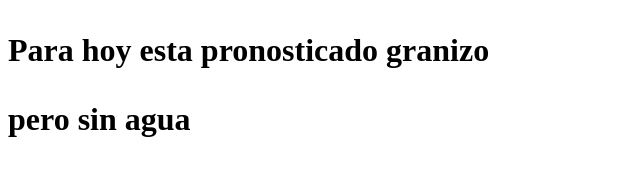
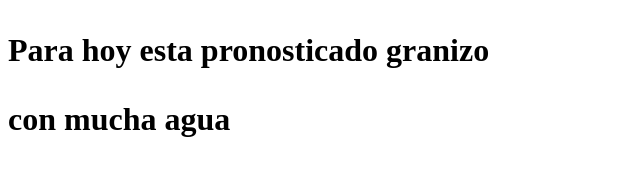
Before and after one commit to BrunoGarcia1973/repositiorioGIT-1-, a plain HTML site: page Mensaje-1.html in a window 1280 px wide. Shown: the whole page, without its empty margins (0-640 px from the left). Drawn offline with Linux system fonts and the light colour scheme.

Commit message:
modificado desde nu_ra_41702

```diff
--- a/Mensaje-1.html
+++ b/Mensaje-1.html
@@ -7,7 +7,7 @@
 
     <h1><p>Para hoy esta pronosticado granizo</p></h1>
 
-    <h1><p>pero sin agua</p></h1>
+    <h1><p>con mucha agua</p></h1>
 
 </body>
 </html>
```
